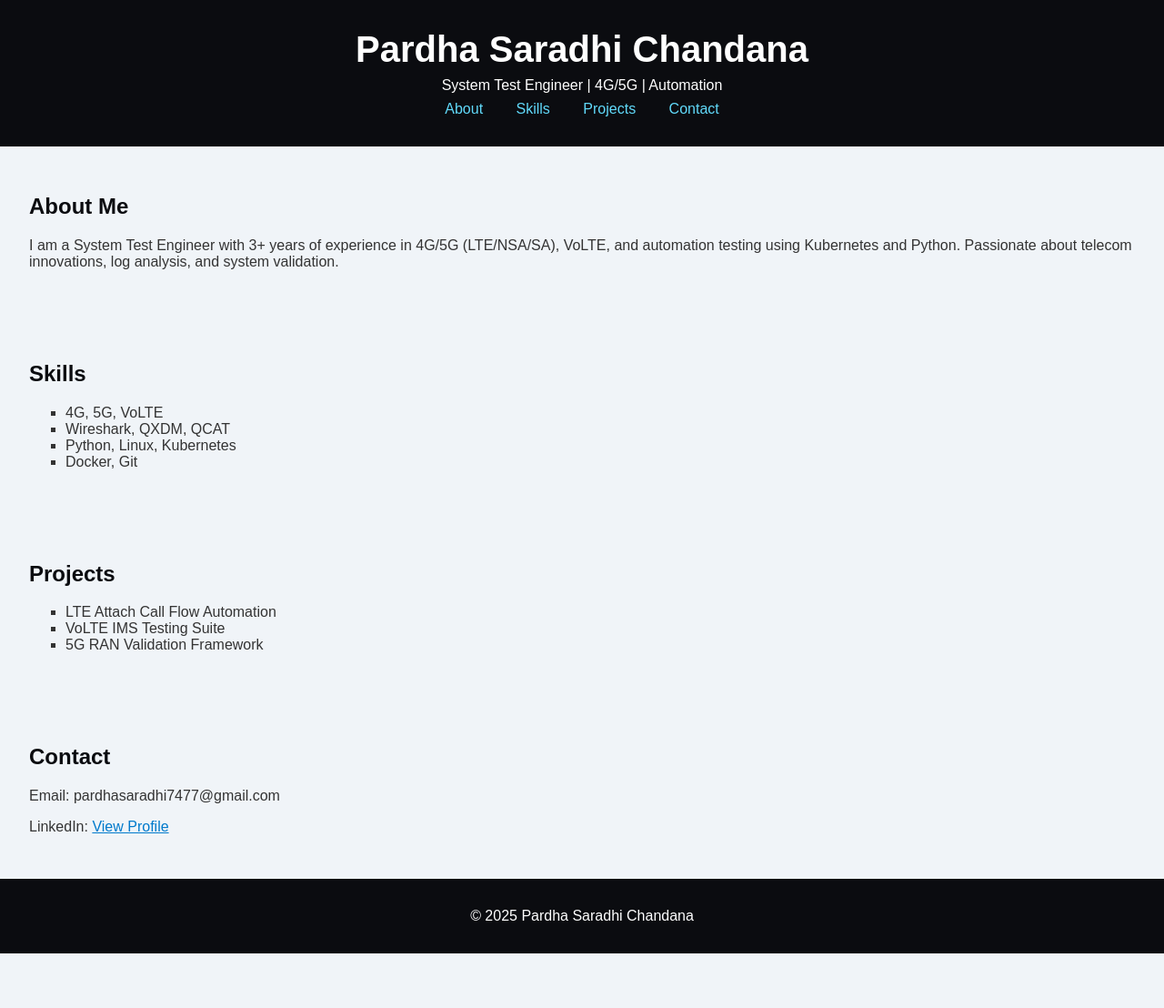
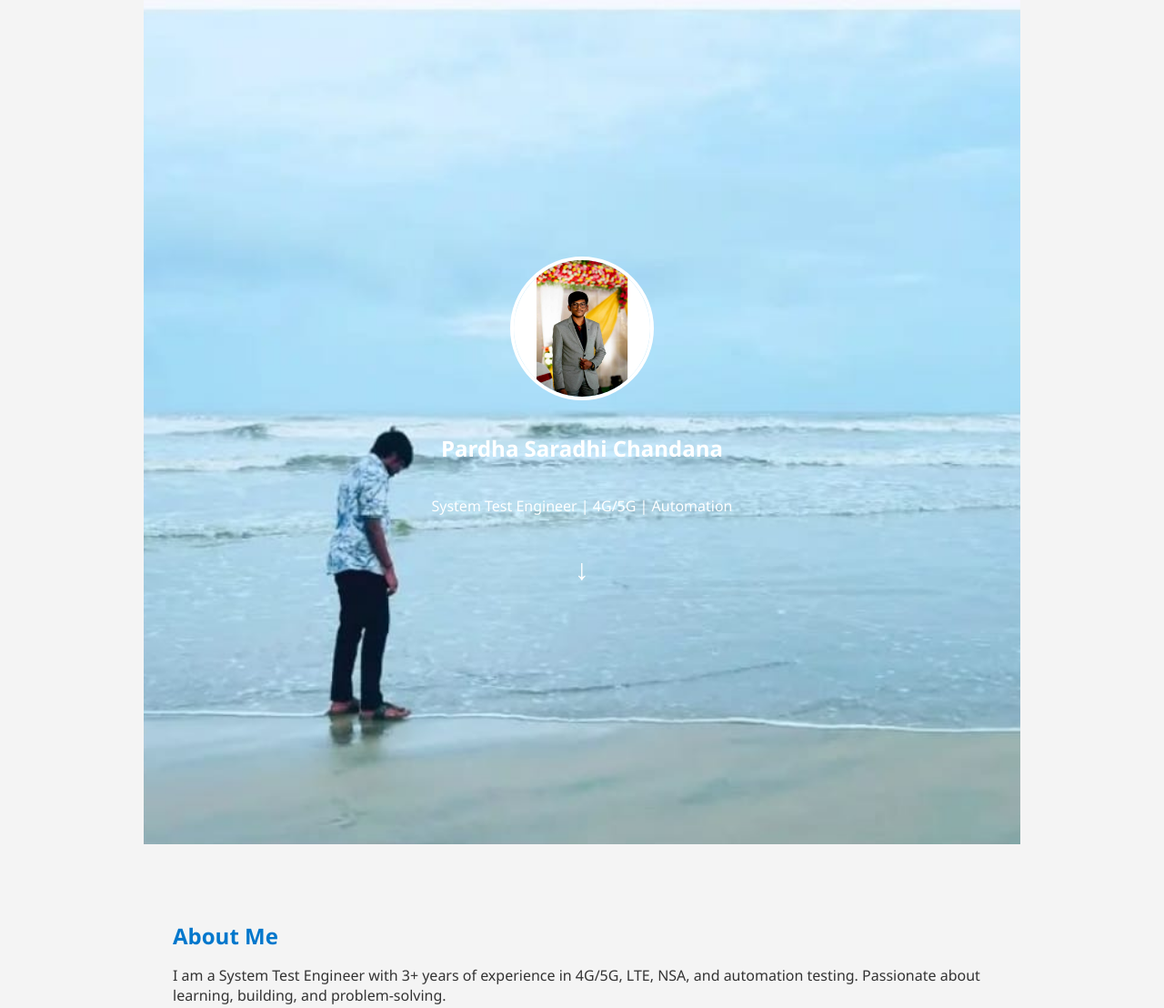
Before and after one commit to pardha-saradhi411/pardhasaradhichandana, a plain HTML site: page index.html in a window 1280 px wide. Shown: the top 1108 px of the page at 91% size. Before the commit the page ends 1048 px from the top, so only its background shows below. Drawn offline with Linux system fonts and the light colour scheme.

Commit message:
Add files via upload

```diff
--- a/index.html
+++ b/index.html
@@ -2,55 +2,40 @@
 <!DOCTYPE html>
 <html lang="en">
 <head>
-  <meta charset="UTF-8" />
-  <meta name="viewport" content="width=device-width, initial-scale=1.0"/>
-  <title>Pardha Saradhi Chandana | Portfolio</title>
-  <link rel="stylesheet" href="style.css"/>
+  <meta charset="UTF-8">
+  <meta content="width=device-width, initial-scale=1.0" name="viewport">
+  <title>Pardha Saradhi Chandana</title>
+  <link href="style.css" rel="stylesheet">
 </head>
 <body>
-  <header>
+  <section id="hero">
+    <img src="profile_picture.jpg" alt="Profile" class="hero-img">
     <h1>Pardha Saradhi Chandana</h1>
     <p>System Test Engineer | 4G/5G | Automation</p>
-    <nav>
-      <a href="#about">About</a>
-      <a href="#skills">Skills</a>
-      <a href="#projects">Projects</a>
-      <a href="#contact">Contact</a>
-    </nav>
-  </header>
+    <a href="#about" class="scroll-down">↓</a>
+  </section>
 
   <section id="about">
     <h2>About Me</h2>
-    <p>I am a System Test Engineer with 3+ years of experience in 4G/5G (LTE/NSA/SA), VoLTE, and automation testing using Kubernetes and Python. Passionate about telecom innovations, log analysis, and system validation.</p>
-  </section>
-
-  <section id="skills">
-    <h2>Skills</h2>
-    <ul>
-      <li>4G, 5G, VoLTE</li>
-      <li>Wireshark, QXDM, QCAT</li>
-      <li>Python, Linux, Kubernetes</li>
-      <li>Docker, Git</li>
-    </ul>
+    <p>I am a System Test Engineer with 3+ years of experience in 4G/5G, LTE, NSA, and automation testing. Passionate about learning, building, and problem-solving.</p>
   </section>
 
   <section id="projects">
     <h2>Projects</h2>
     <ul>
-      <li>LTE Attach Call Flow Automation</li>
-      <li>VoLTE IMS Testing Suite</li>
-      <li>5G RAN Validation Framework</li>
+      <li><strong>LTE Attach Call Flow Automation:</strong> Automated LTE attach testing using Python scripts and Wireshark integration.</li>
+      <li><strong>VoLTE IMS Testing Suite:</strong> End-to-end VoLTE registration and call flow validation project.</li>
     </ul>
   </section>
 
   <section id="contact">
     <h2>Contact</h2>
-    <p>Email: pardhasaradhi7477@gmail.com</p>
-    <p>LinkedIn: <a href="https://www.linkedin.com/in/pardha-saradhi-chandana-system-engineer" target="_blank">View Profile</a></p>
+    <p>Email: your.email@example.com</p>
+    <p>LinkedIn: <a href="https://linkedin.com/in/pardhasaradhi" target="_blank">linkedin.com/in/pardhasaradhi</a></p>
   </section>
 
   <footer>
-    <p>© 2025 Pardha Saradhi Chandana</p>
+    <p>&copy; 2025 Pardha Saradhi Chandana</p>
   </footer>
 </body>
 </html>
--- a/style.css
+++ b/style.css
@@ -1,44 +1,54 @@
 
 body {
-  font-family: Arial, sans-serif;
-  background-color: #f0f4f8;
   margin: 0;
-  padding: 0;
+  font-family: 'Segoe UI', sans-serif;
   color: #333;
+  background: #f4f4f4;
+  scroll-behavior: smooth;
 }
-header {
-  background: #0b0c10;
+#hero {
+  height: 100vh;
+  background: url('sea_and_me.jpg') no-repeat center center/cover;
+  display: flex;
+  flex-direction: column;
+  justify-content: center;
+  align-items: center;
+  text-align: center;
   color: white;
+  position: relative;
+}
+.hero-img {
+  width: 150px;
+  height: 150px;
+  border-radius: 50%;
+  border: 4px solid white;
+  margin-bottom: 1rem;
+}
+.scroll-down {
+  margin-top: 20px;
+  color: white;
+  text-decoration: none;
+  font-size: 2rem;
+}
+section {
+  padding: 4rem 2rem;
+  max-width: 900px;
+  margin: auto;
+}
+h2 {
+  margin-bottom: 1rem;
+  color: #0077cc;
+}
+footer {
   text-align: center;
-  padding: 2rem 1rem;
+  padding: 2rem;
+  background: #222;
+  color: #fff;
 }
-header h1 {
-  margin: 0;
-  font-size: 2.5rem;
-}
-header p {
-  margin: 0.5rem 0;
-}
-nav a {
-  margin: 0 1rem;
-  color: #61dafb;
+a {
+  color: #0077cc;
   text-decoration: none;
 }
-section {
-  padding: 2rem;
+a:hover {
+  text-decoration: underline;
 }
-section h2 {
-  color: #0b0c10;
-}
-ul {
-  list-style-type: square;
-}
-footer {
-  background: #0b0c10;
-  color: white;
-  text-align: center;
-  padding: 1rem;
-}
-a {
-  color: #007acc;
-}
```
Also changed, not shown: profile_picture.jpg (added), sea_and_me.jpg (added).
